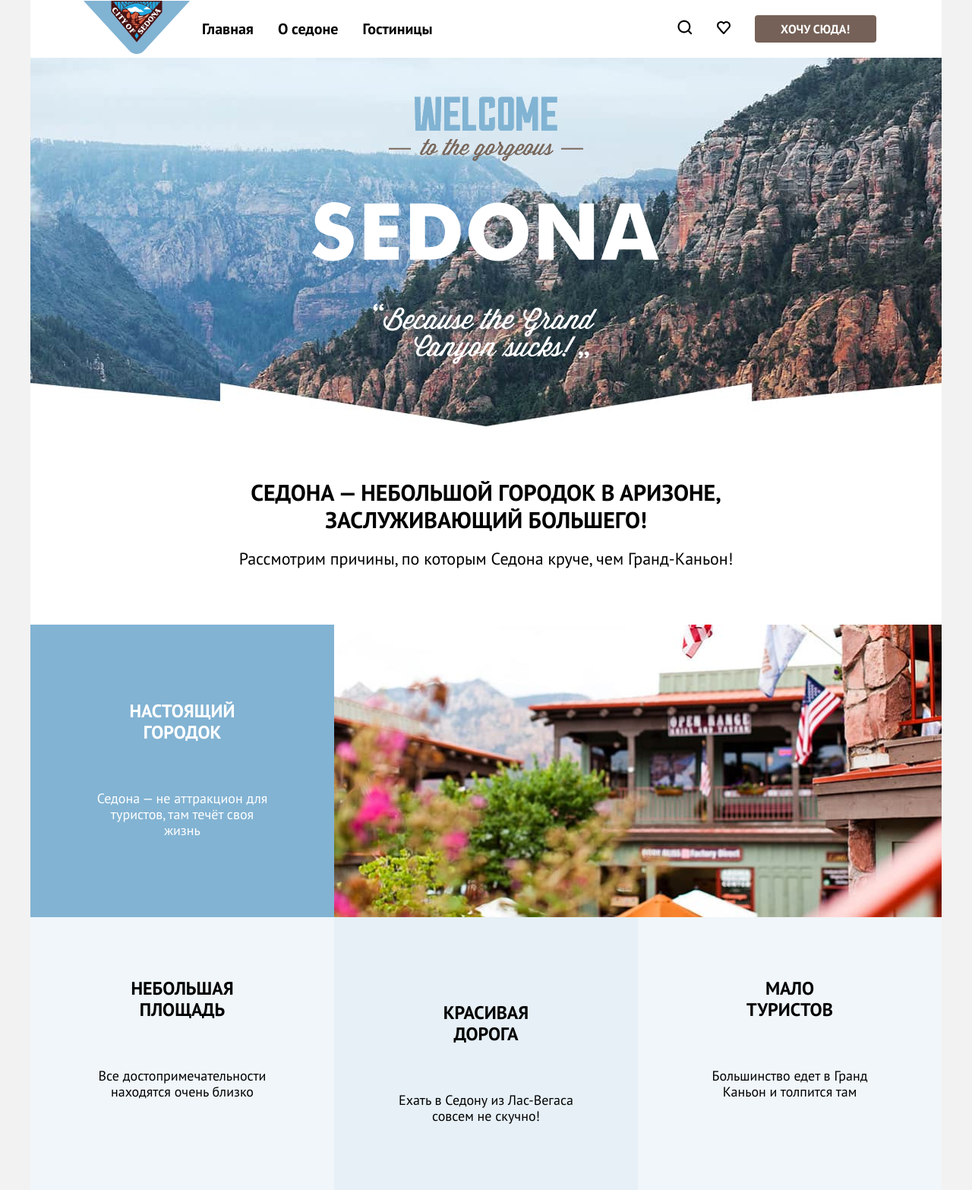
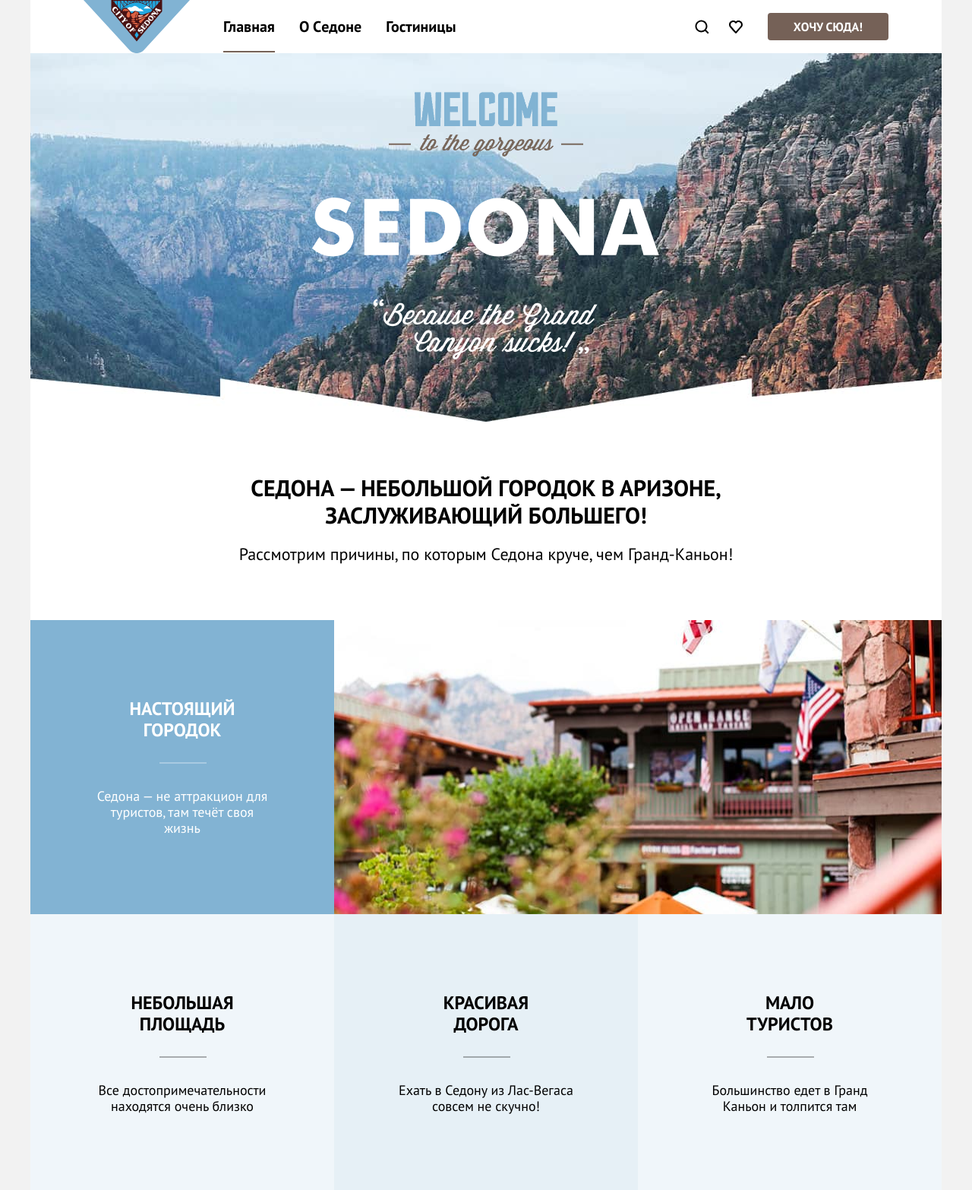
Before and after one commit to htmlacademy-htmlcss/1353497-sedona-37, a plain HTML site: page index.html in a window 1280 px wide. Shown: the top 1566 px of the page at 76% size. Drawn offline with Linux system fonts and the light colour scheme.

Commit message:
Добавляет декоративные элементы

```diff
--- a/index.html
+++ b/index.html
@@ -9,30 +9,33 @@
     <div class="page-container">
       <header class="page-header">
         <nav class="navigation">
+          <a href="index.html">
+            <img class="logo" src="images/logo-sedona.svg" width="140" height="70" alt="Логотип сайта города Седона"></a>
           <ul class="navigation-list">
-            <li class="navigation-item">
-              <a href="index.html" class="logo">
-                <img src="images/logo-sedona.svg" width="140" height="70" alt="Логотип сайта города Седона"></a>
+            <li class="navigation-item nav-active">
+              <a class="navigation-link " href="index.html">Главная</a>
             </li>
             <li class="navigation-item">
-              <a class="navigation-link" href="index.html">Главная</a>
-            </li>
-            <li class="navigation-item">
-              <a class="navigation-link" href="#">О седоне</a>
+              <a class="navigation-link" href="#">О Cедоне</a>
             </li>
             <li class="navigation-item">
               <a class="navigation-link" href="catalog.html">Гостиницы</a>
             </li>
           </ul>
+
           <ul class="navigation-list navigation-user">
-            <li class="navigation-link">
-              <a class="search" href="#"><img src="images/search.svg" width="20" height="20" alt="Поиск"></a>
+            <li class="navigation-item">
+              <a class="header-search" href="#">
+                <span class="visually-hidden" aria-hidden="true">Поиск</span>
+              </a>
             </li>
-            <li class="navigation-link">
-              <a class="heart" href="#"><img src="images/heart.svg" width="18" height="17" alt="Добавить в избранное"></a>
+            <li class="navigation-item">
+              <a class="header-heart" href="#">
+                <span class="visually-hidden" aria-hidden="true">Поиск</span>
+              </a>
             </li>
-            <li class="navigation-link">
-              <a class="button-want" href="#">Хочу сюда!</a>
+            <li class="navigation-item">
+              <a class="navigation-link button-want" href="#">Хочу сюда!</a>
             </li>
           </ul>
         </nav>
@@ -52,7 +55,7 @@
              <ul class="advantages-list">
               <li class="advantages-item inverted">
                 <div class="item-wrapper">
-                  <h2 class="advantages-title">
+                  <h2 class="advantages-title delimiter-inverted">
                     Настоящий городок
                   </h2>
                   <p class="advantages-description">
@@ -62,7 +65,7 @@
                 <img class="advantages-background" src="images/advantages-hotels.jpg" alt="Дома с флагом США и деревьями во дворе ">
               </li>
               <li class="advantages-item light-background">
-                <h2 class="advantages-title">
+                <h2 class="advantages-title delimiter-light-background">
                   Небольшая площадь
                 </h2>
                 <p class="advantages-description">
@@ -70,7 +73,7 @@
                 </p>
               </li>
               <li class="advantages-item middle-background">
-                <h2 class="advantages-title">
+                <h2 class="advantages-title delimiter-middle-background">
                   Красивая дорога
                 </h2>
                 <p class="advantages-description">
@@ -78,7 +81,7 @@
                 </p>
               </li>
               <li class="advantages-item light-background">
-                <h2 class="advantages-title">
+                <h2 class="advantages-title delimiter-light-background">
                   Мало туристов
                 </h2>
                 <p class="advantages-description">
@@ -88,7 +91,7 @@
               <li class="advantages-item inverted">
                 <img class="advantages-background" src="images/advantages-mountains.jpg" alt="Просторы каньона">
                 <div class="item-wrapper">
-                  <h2 class="advantages-title">
+                  <h2 class="advantages-title delimiter-inverted">
                     Там есть<br>мост дьявола
                   </h2>
                   <p class="advantages-description">
--- a/styles/styles.css
+++ b/styles/styles.css
@@ -46,6 +46,40 @@ body {
   display: flex;
   width: 1200px;
 }
+/* header */
+
+.nav-active::after {
+  content: "";
+  position: absolute;
+  right: 16px;
+  left: 16px;
+  height: 2px;
+  background-color: #756257;
+
+}
+
+.header-search {
+  display: block;
+  margin: 0;
+  background-image: url(../images/search.svg);
+  min-width: 20px;
+  min-height: 20px;
+  background-repeat: no-repeat;
+  background-position: center;
+  padding: 22px 12px;
+}
+
+.header-heart {
+  display: block;
+  position: relative;
+  margin: 0;
+  background-image: url(../images/heart.svg);
+  min-width: 20px;
+  min-height: 20px;
+  background-repeat: no-repeat;
+  background-position: center;
+  padding: 22px 12px;
+}
 
 .navigation-list {
   display: flex;
@@ -54,7 +88,7 @@ body {
   margin: 0;
   padding: 0;
   min-width: 339px;
-  margin-left: 70px;
+  margin-left: 28px;
   justify-content: flex-start;
   align-items: center;
 }
@@ -68,23 +102,18 @@ body {
 }
 
 .navigation-link {
-  display: block;/**/
-  font-size: 20px;/**/
-  line-height: 24px;/**/
-  font-weight: 700;/**/
-  color: #000000;/**/
-  text-decoration: none;/**/
-  padding: 20px 16px;/**/
-  /*text-transform: capitalize;*/
-  /*cursor: pointer;*/
-  }
+  display: block;
+  font-size: 20px;
+  line-height: 24px;
+  font-weight: 700;
+  color: #000000;
+  text-decoration: none;
+  padding: 20px 16px;
+}
 
-
-  .navigation-user .navigation-link {
-    box-sizing: border-box;
-    min-width: 44px;
-    min-height: 64px;
-  }
+.navigation-item {
+  position: relative;
+}
 
   .hero {
   min-height: 485px;
@@ -157,18 +186,7 @@ body {
   background-color: #FFFFFF;
 }
 
-/*Кнопки*/
-.button-view {
-  display: block;
-  text-transform: uppercase;
-  text-decoration: none;
-  font-size: 16px;
-  font-weight: 700;
-  line-height: 20px;
-  border-radius: 4px;
-  padding: 12px 14px;
-  border: 2px solid #000000;
-}
+
 
 .search-button {
   font-weight: 700;
@@ -181,6 +199,10 @@ body {
   color: #FFFFFF;
   background-color: #756157;
   border-radius: 4px;
+ }
+
+ .search-button:hover {
+  background-color: #615048;
  }
 
 .subscription-button {
@@ -197,23 +219,8 @@ body {
   border: none;
 }
 
-.button-want {
-  display: block;
-  box-sizing: border-box;
-  font-size: 16px;
-  font-weight: 700;
-  line-height: 20px;
-  text-decoration: none;
-  text-transform: uppercase;
-  min-width: 160px;
-  color: #FFFFFF;
-  background-color: #756157;
-  border-radius: 4px;
-  padding: 8px 34px;
-}
-
+/*button*/
 .button {
-  /*display: block;*/
   text-transform: uppercase;
   text-decoration: none;
   font-size: 16px;
@@ -222,8 +229,71 @@ body {
   color: #FFFFFF;
   border-radius: 4px;
   padding: 8px 18px;
+  cursor: pointer;
+  border: none;
+  /* display: inline-block; */
+}
 
+.button-view {
+  display: block;
+  text-transform: uppercase;
+  text-decoration: none;
+  font-size: 16px;
+  font-weight: 700;
+  line-height: 20px;
+  border-radius: 4px;
+  padding: 12px 14px;
+  border: 2px solid #000000;
 }
+
+.button-want {
+  display: block;
+  font-size: 16px;
+  font-weight: 700;
+  line-height: 20px;
+  text-decoration: none;
+  text-transform: uppercase;
+  color: #FFFFFF;
+  background-color: #756157;
+  border-radius: 4px;
+  padding: 8px 34px;
+  margin-left: 20px;
+}
+
+.button-brown {
+  background: #756157;
+  color: #FFFFFF;
+}
+
+.buttons-block {
+  margin-bottom: 16px;
+}
+
+.button-icon {
+  display: flex;
+  width: 47px;
+  height: 40px;
+  align-items: center;
+  justify-content: center;
+}
+
+.view .button {
+  display: block;
+  width: 48px;
+  height: 48px;
+  border: 2px solid #000000;
+  border-radius: 4px;
+  background-color: #FFFFFF;
+}
+
+.button-view:not(:last-child){
+  margin-right: 8px;
+}
+
+.button-wrapper {
+  width: 191px;
+}
+
 
 .аccept {
   font-family: "PT Sans";
@@ -281,11 +351,7 @@ body {
 /**/
 
 
-.button-brown {
-  background: #756157;
-  color: #FFFFFF;
 
-}
 
 .transparent {
 background:none;
@@ -316,9 +382,7 @@ background:none;
   border-radius: 4px;
 }
 
-.buttons-block {
-  margin-bottom: 16px;
-}
+
 
 
 
@@ -364,6 +428,7 @@ background:none;
  }
 
 .advantages-title {
+  position: relative;
   margin: 0 auto;
   width: 175px;
   margin-bottom: 62px;
@@ -372,6 +437,36 @@ background:none;
   font-size: 24px;
   line-height: 28px;
   font-weight: 700;
+}
+
+.delimiter-inverted::before {
+  position: absolute;
+  bottom: -30px;
+  width: 60px;
+  content: "";
+  margin-left: -30px;
+  left: 50%;
+  border: 1px solid rgba(255, 255, 255, 0.30);
+}
+
+.delimiter-light-background::before {
+  position: absolute;
+  bottom: -30px;
+  width: 60px;
+  content: "";
+  margin-left: -30px;
+  left: 50%;
+  border: 1px solid rgba(0, 0, 0, 0.30);
+}
+
+.delimiter-middle-background::before {
+  position: absolute;
+  bottom: -30px;
+  width: 60px;
+  content: "";
+  margin-left: -30px;
+  left: 50%;
+  border: 1px solid rgba(0, 0, 0, 0.30);
 }
 
 .services-title {
@@ -387,6 +482,11 @@ background:none;
 .light {
   color: #FFFFFF;
   text-decoration: none;
+}
+
+.item-wrapper {
+  width: 230px;
+  padding: 103px 85px;
 }
 
 /* Стили абазацев */
@@ -431,13 +531,13 @@ background:none;
 .light-background {
   box-sizing: border-box;
   background: #83B3D31F;
-  padding: 80px 85px;
+  padding: 103px 85px;
 }
 
 .middle-background {
   background: #83B3D333;
   box-sizing: border-box;
-  padding: 112px 85px;
+  padding: 103px 85px;
 }
 
 .subscription-background {
@@ -512,13 +612,7 @@ background:none;
 
 /* Футер */
 
-.button-icon {
-  display: flex;
-  width: 47px;
-  height: 40px;
-  align-items: center;
-  justify-content: center;
-}
+
 
 .page-footer {
 display: flex;
@@ -551,6 +645,8 @@ list-style: none;
 
 .logo {
   display: block;
+  margin: 0;
+  margin-left: 70px;
   }
 
 .copyright {
@@ -566,8 +662,29 @@ list-style: none;
 .breadcrumbs-list {
   list-style: none;
   display: flex;
+  align-items: center;
+  padding: 0;
+  margin: 0;
+  margin-bottom: 40px;
+}
+
+.breadcrumbs-item {
+  display: flex;
+  margin-right: 28px;
   align-items: baseline;
-  padding: 0;
+  position: relative;
+}
+
+.home::after {
+  position: absolute;
+  content: '';
+  top: 0;
+  right: -20px;
+  width: 13px;
+  height: 15px;
+  background-image: url(../images/arrow-right.svg);;
+  background-repeat: no-repeat;
+  background-position: center;
 }
 
 .home {
@@ -586,7 +703,6 @@ list-style: none;
   cursor: pointer;
   text-decoration: none;
   color: #FFFFFF;
-  margin-right: 28px;
 }
 
 .filter-wrapper {
@@ -732,18 +848,7 @@ list-style: none;
   display: flex;
 }
 
-.view .button {
-  display: block;
-  width: 48px;
-  height: 48px;
-  border: 2px solid #000000;
-  border-radius: 4px;
-  background-color: #FFFFFF;
-}
 
-.button-view:not(:last-child){
-  margin-right: 8px;
-}
 
 .breadcrumbs {
   list-style: none;
@@ -771,7 +876,9 @@ margin-left: auto;
   margin: 0;
   padding: 0;
   gap: 20px;
-  margin-bottom: 80px;
+  margin-bottom: 40px;
+  border-bottom: 1px solid #E6E6E6;
+  padding-bottom: 40px;
 }
 
 .card-wrapper {
@@ -831,9 +938,7 @@ list-style: none;
 } */
 
 
-.button-wrapper {
-  width: 191px;
-}
+
 
 .visually-hidden {
   position: absolute;
@@ -897,5 +1002,5 @@ list-style: none;
 
 .item-wrapper {
   width: 230px;
-  padding: 100px 85px;
+  padding: 103px 85px;
 }
```
Also changed, not shown: catalog.html (+3 -7 lines).
